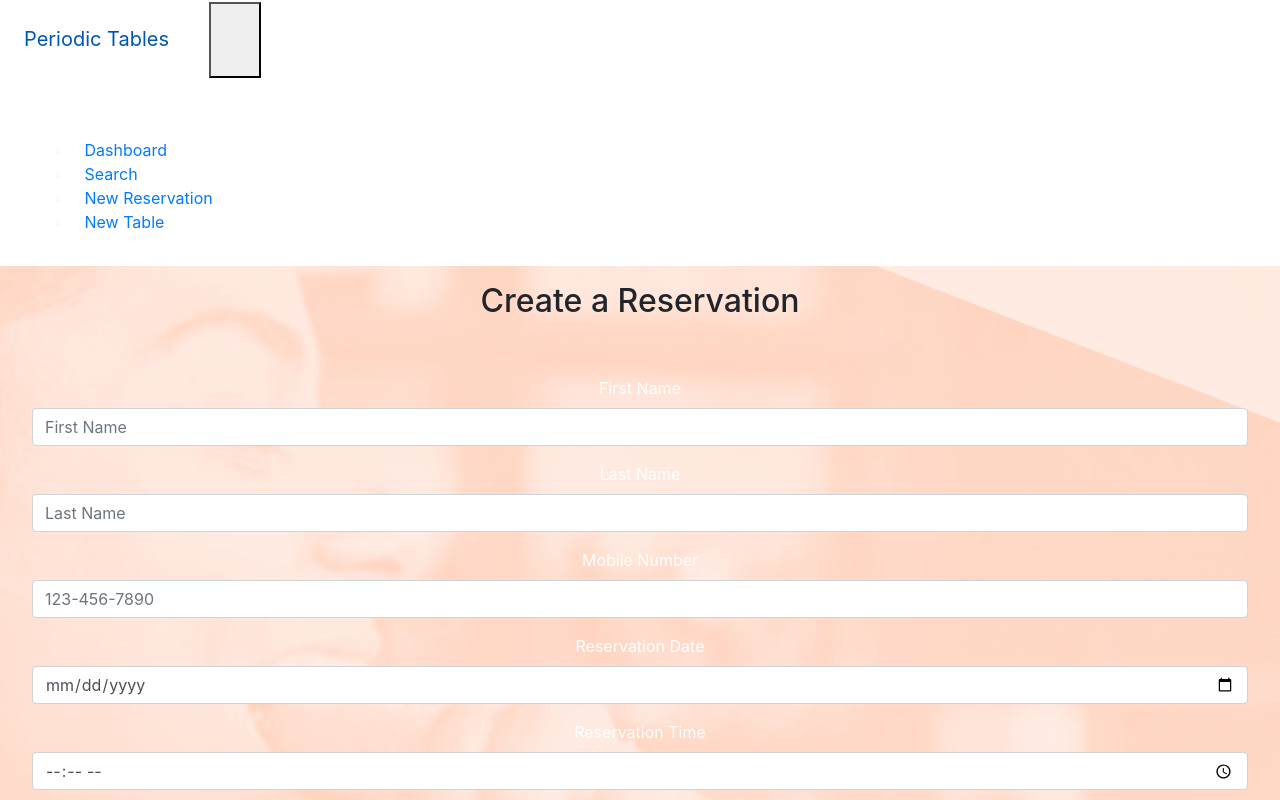
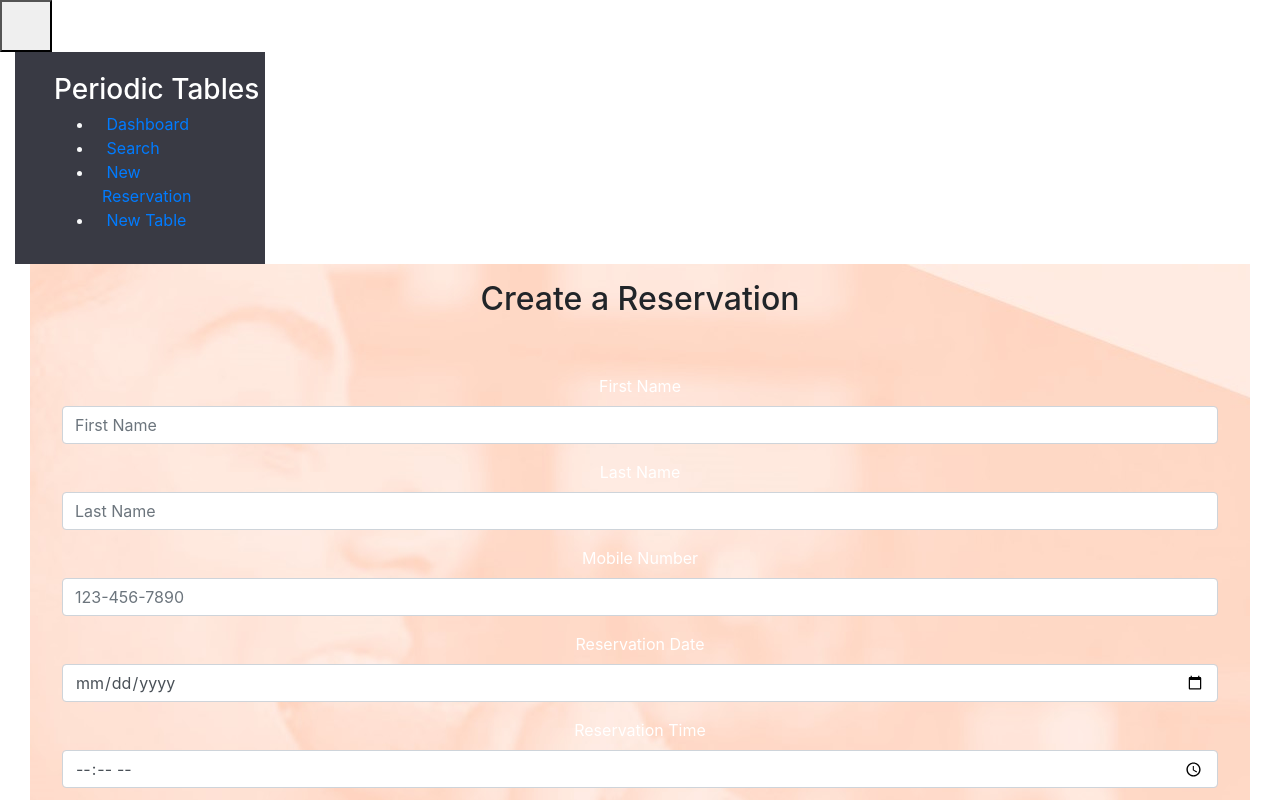
Before and after one commit to ajazzar/rest-back-end, a React (Create React App) app in the folder starter-restaurant-reservation-main/front-end/: page /reservations/new in a window 1280 px wide. Shown: the top 800 px of the page. Built offline with nearby package versions, Linux system fonts and the light colour scheme; a web font is replaced by a local one.

Commit message:
Update Layout.js

```diff
--- a/starter-restaurant-reservation-main/front-end/src/layout/Layout.js
+++ b/starter-restaurant-reservation-main/front-end/src/layout/Layout.js
@@ -1,5 +1,3 @@
-
-
 import React from "react";
 import Menu from "./Menu";
 import Routes from "./Routes";
@@ -14,35 +12,27 @@ import "./Layout.css";
  */
 
 function handleSidebar() {
-  const sidebar = document.querySelector('.sidebar')
-  sidebar.classList.toggle('-translate-x-full')
+  const sidebar = document.querySelector(".sidebar");
+  sidebar.classList.toggle("-translate-x-full");
 }
 
 function Layout() {
   return (
-    <div className="relative min-h-screen md:flex">
+    <div className="container-fluid">
       {/* mobile menu bar */}
-        <div className="mobile-menu-button bg-gray-800 w-full z-10 flex justify-between">
-        <Link
-          className="navbar-brand block p-4 text-2xl text-black font-bold"
-          to="/"
-        >
-          <div>
-            <span>Periodic Tables</span>
-          </div>
-        </Link>
-        <button type="button" onClick={() => handleSidebar()} className="p-4 focus:outline-none focus:bg-gray-700">
-          <svg xmlns="http://www.w3.org/2000/svg" className="h-8 w-8 text-black" fill="none" viewBox="0 0 24 24" stroke="currentColor">
-            <path strokeLinecap="round" strokeLinejoin="round" strokeWidth={2} d="M4 6h16M4 12h16M4 18h16" />
-          </svg>
-        </button>
+      <div className="row h-100">
+        <button
+          type="button"
+          onClick={() => handleSidebar()}
+          className="p-4 focus:outline-none focus:bg-gray-700"
+        ></button>
       </div>
       {/* sidebar */}
-      <div className="sidebar z-10 w-62 bg-black-700 space-y-6 py-7 px-2 absolute inset-y-0 left-0 transform -translate-x-full transition duration-150 ease-in-out">
+      <div className="col-md-2 side-bar">
         <Menu />
       </div>
       {/* main content */}
-      <div className="flex-1">
+      <div className="col">
         <Routes />
       </div>
     </div>
```
